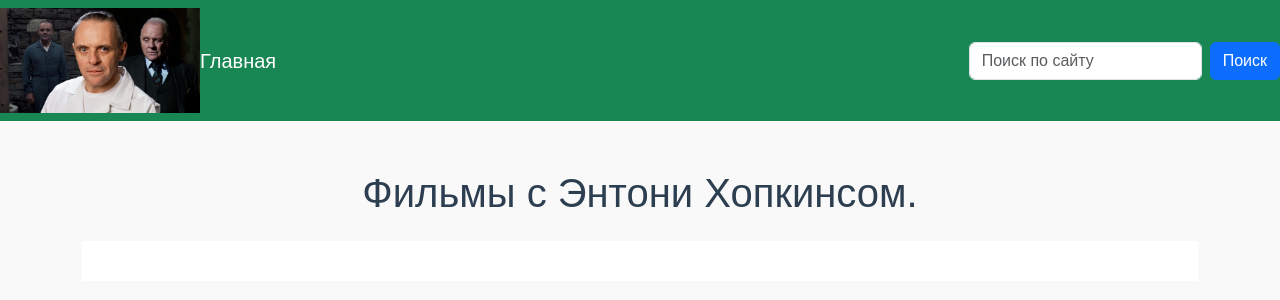
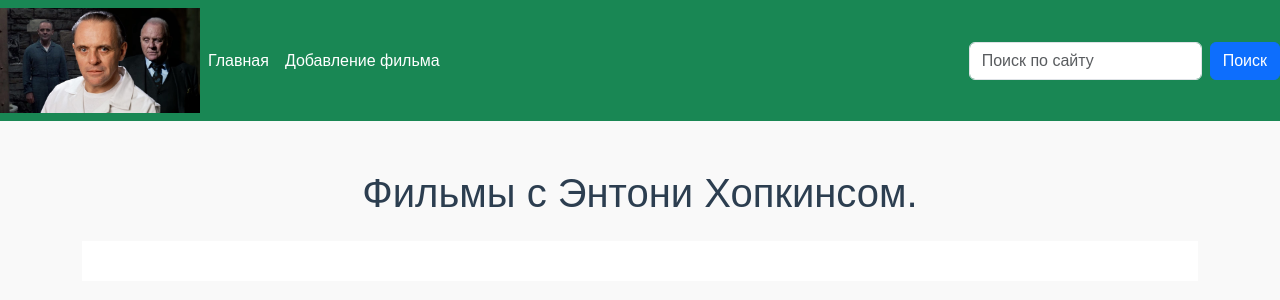
Before and after one commit to obogrelova/webDj_4, a Django app: page / in a window 1280 px wide. Shown: the top 300 px of the page. Run offline with Django 5.2, Linux system fonts and the light colour scheme.

Commit message:
Update nav.html

```diff
--- a/movie_project/films/templates/films/nav.html
+++ b/movie_project/films/templates/films/nav.html
@@ -2,11 +2,13 @@
 
 <nav class="navbar navbar-expand navbar-dark bg-success">
     <img src="{% static 'films/img/image1.jpg' %}" width="200px">
-    <a class="navbar-brand" href="{% url 'home' %}">Главная</a>
 
     <ul class="navbar-nav me-auto mb-2 mb-lg-0">
         <li class="nav-item">
-            <a class="nav-link active" href="{% url 'page2' %}"></a>
+            <a class="nav-link active" href="{% url 'home' %}">Главная</a>
+        </li>
+        <li class="nav-item">
+            <a class="nav-link active" href="{% url 'page2' %}">Добавление фильма</a>
         </li>
     </ul>
 
```
